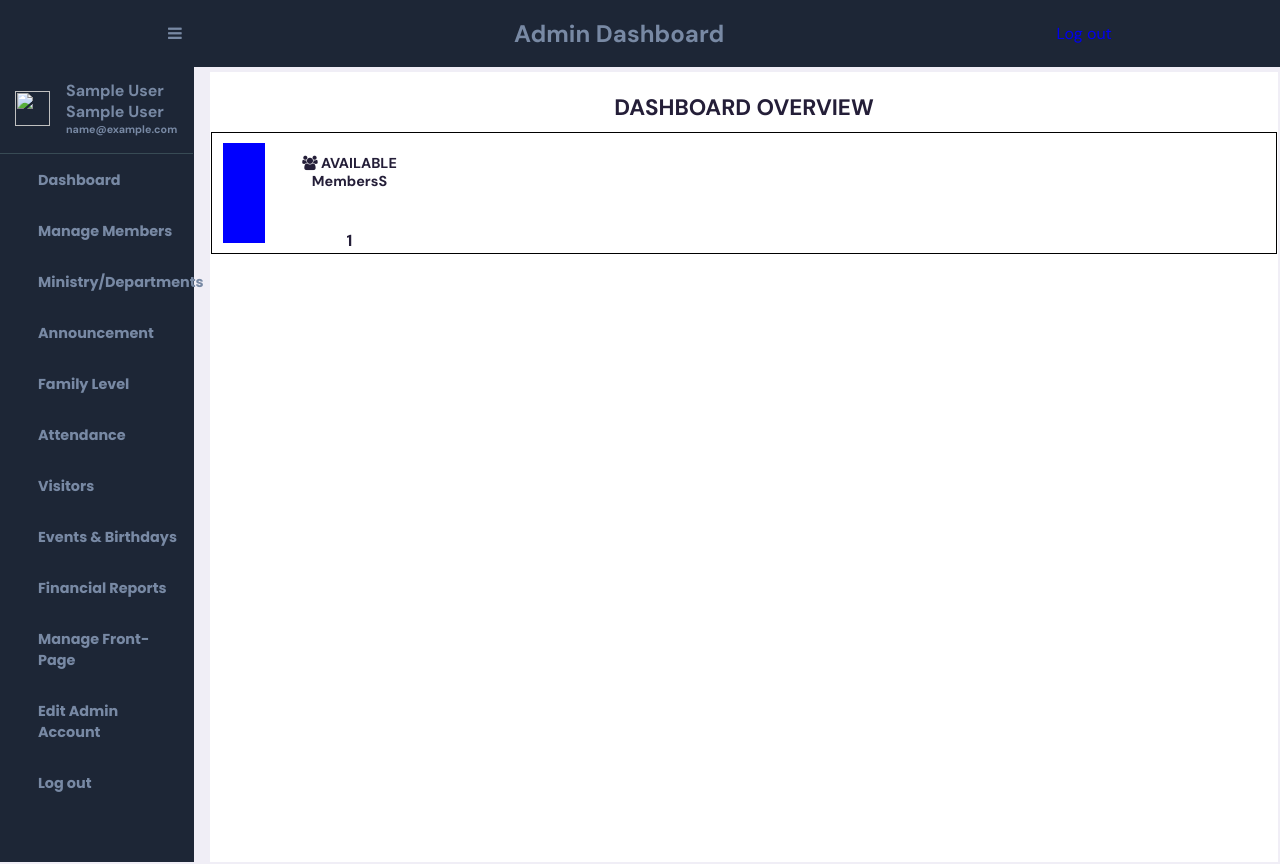
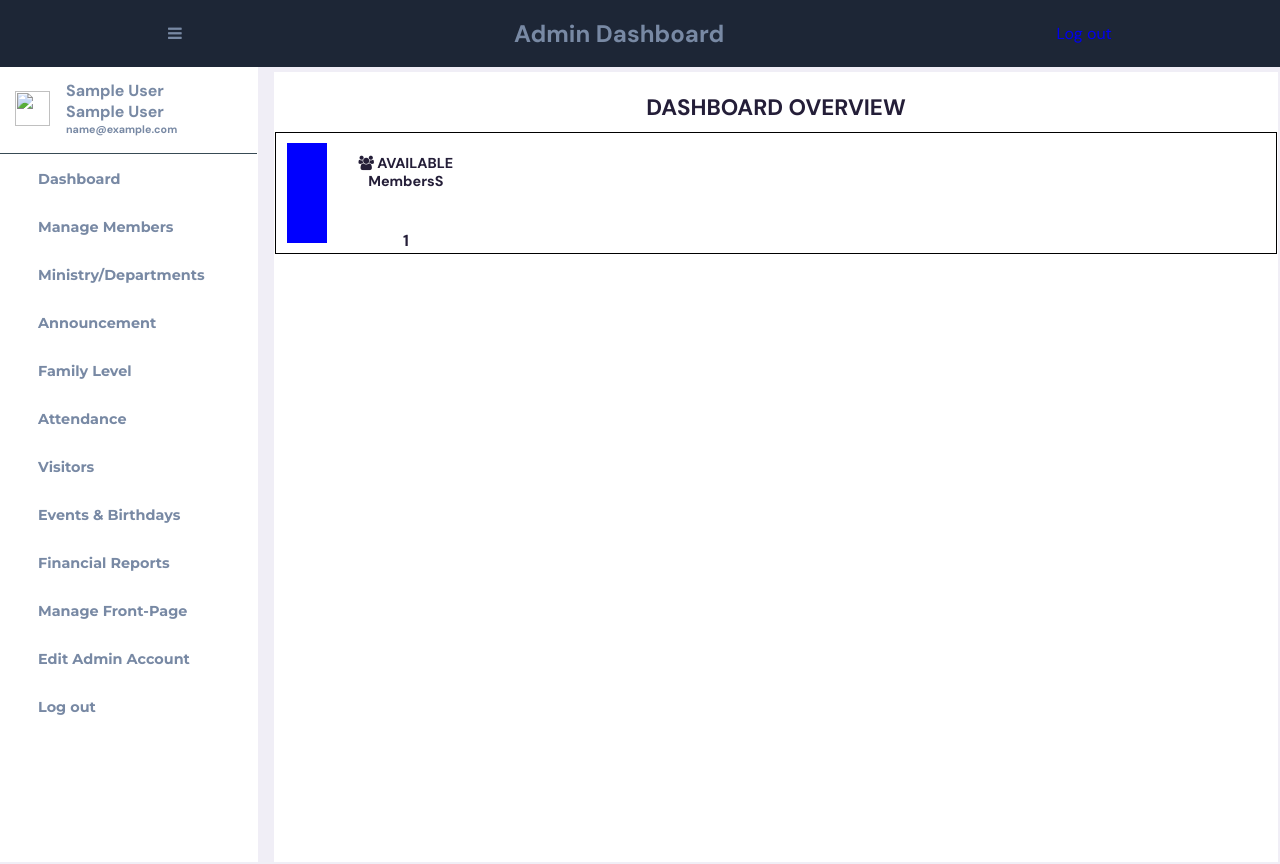
Before and after one commit to Bukunmi-sketch/fesni-ffc, a PHP site: page /websites/Views/dashboard in a window 1280 px wide. Run offline with PHP 8.4, Linux system fonts and the light colour scheme; the visitor is signed in with stand-in values (Sample User, id 1); some libraries are stand-ins or nearby versions; some web fonts are replaced.

Commit message:
grid-column updated
grid-column updated

```diff
--- a/Resources/css/app.css
+++ b/Resources/css/app.css
@@ -243,7 +243,7 @@ main{
 
 main .container{
     display:grid;
-    grid-template-columns: 15vw auto;
+    grid-template-columns: 20vw auto;
     column-gap:1rem;
     position: relative;
     border: 1px solid transparent;
--- a/Resources/css/left.css
+++ b/Resources/css/left.css
@@ -3,8 +3,11 @@ main .container .left{
     height:100vh;
     position: sticky;
     top:0;
-    background-color:var(--page-header-bgColor-hover);
+   /* background-color:var(--page-header-bgColor-hover);
     border:1px solid var(--page-header-bgColor-hover);
+    */
+   background-color:white;
+   border:1px solid white;
     border: 1px solid transparent;
     margin-left:-5px;
 
@@ -105,7 +108,7 @@ main .container .left .image-removebox{
     font-size: 0.9rem;
     color: var(--page-header-headingColor);
     font-weight: light;
-    font-family:'poppins', sans-serif;
+    font-family:'Montserrat', sans-serif;
 
 }
 
```
